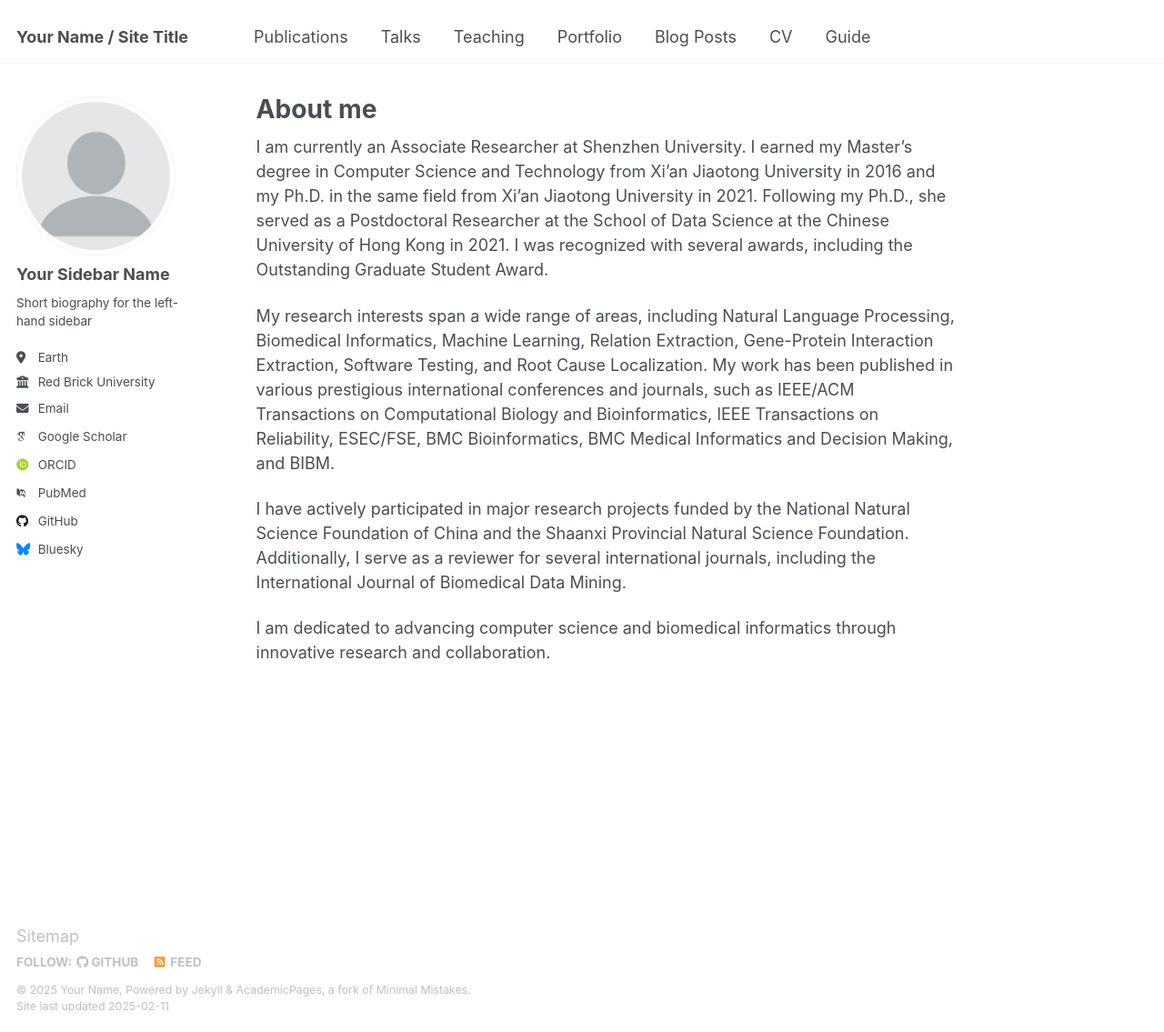
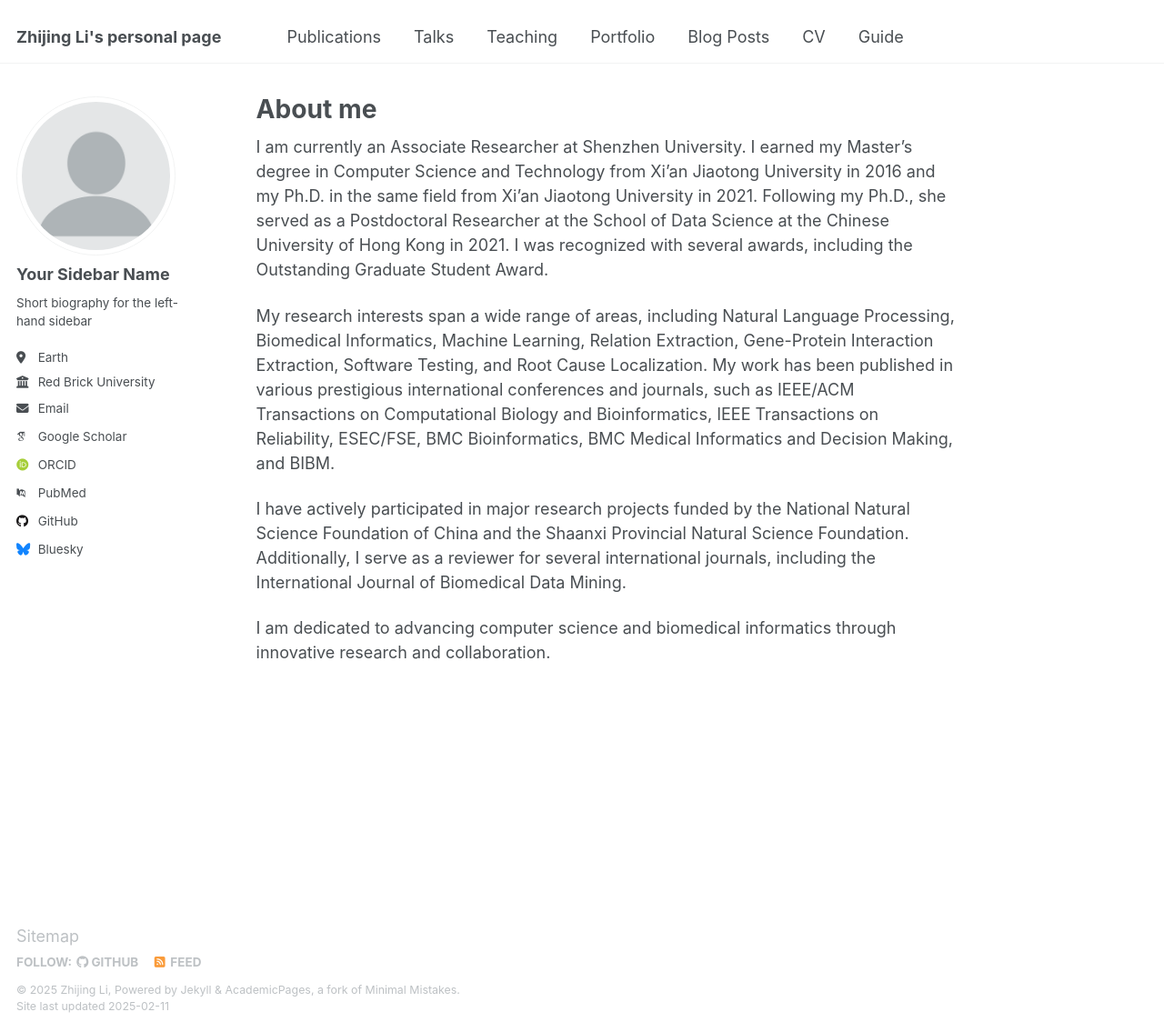
Before and after one commit to tokyojackson/zhijingli, a Jekyll site: the page built from _pages/about.md, in a window 1280 px wide and 1135 px high. Shown: the whole window at 91% size. Built offline with Jekyll 4.4.1, drawn with Linux system fonts in a browser that asks for light colours; some web fonts are replaced.

Commit message:
Update _config.yml

```diff
--- a/_config.yml
+++ b/_config.yml
@@ -9,11 +9,11 @@
 # Basic Site Settings
 locale                   : "en-US"
 site_theme               : "default"
-title                    : "Your Name / Site Title"
+title                    : "Zhijing Li's personal page"
 title_separator          : "-"
-name                     : &name "Your Name"
-description              : &description "personal description"
-url                      : https://academicpages.github.io # the base hostname & protocol for your site e.g. "https://[your GitHub username].github.io"
+name                     : &name "Zhijing Li"
+description              : &description "I am an associate researcher at Shenzhen University, passionate about travel, and have an introverted personality that enjoys exploring new cultures and landscapes during my journeys."
+url                      : "https://zhijingli.github.io"
 baseurl                  : "" # the subpath of your site, e.g. "/blog"
 repository               : "academicpages/academicpages.github.io"
 
```
